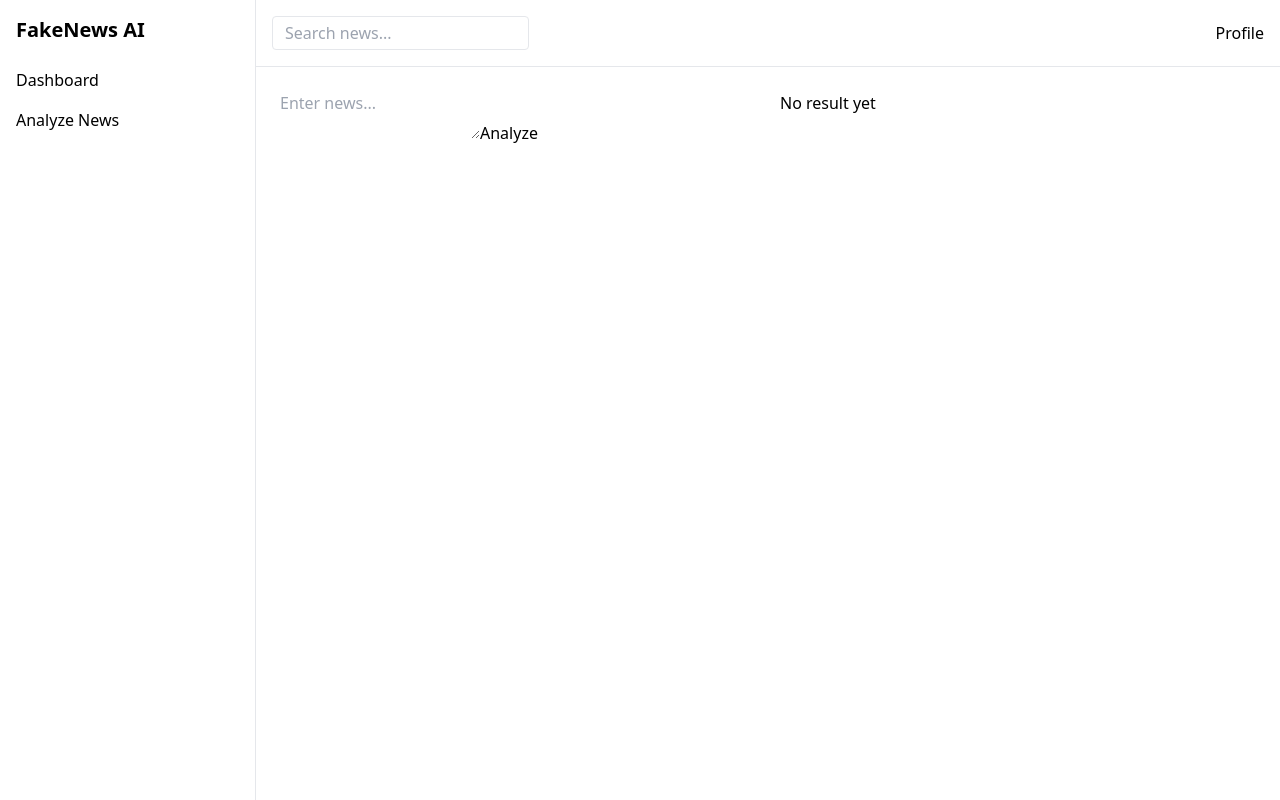
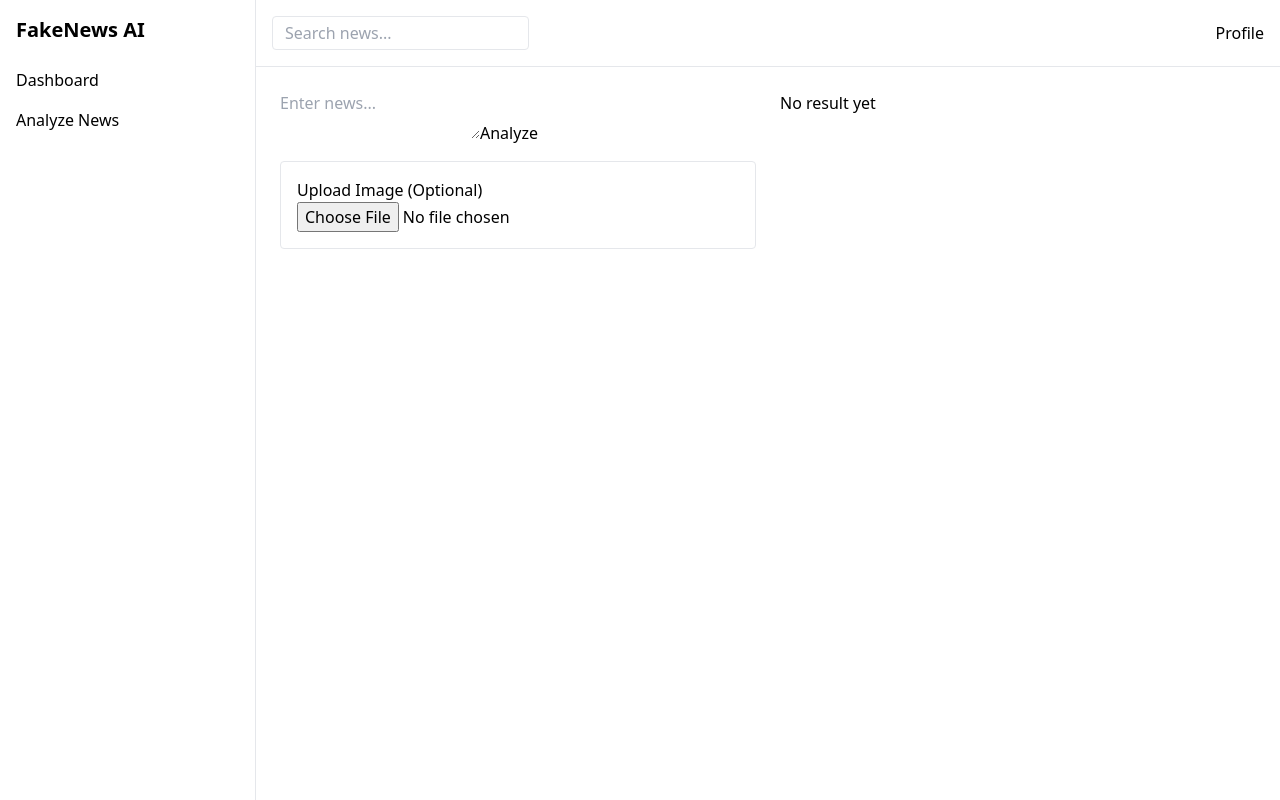
Before and after one commit to azkaZubish/fake-news-detection, a React (Vite) app: page /analyze in a window 1280 px wide. Built offline with nearby package versions, Linux system fonts and the light colour scheme.

Commit message:
Added a DashBoard Page

```diff
--- /dev/null
+++ b/src/components/common/Loader.jsx
@@ -0,0 +1,5 @@
+const Loader = () => {
+  return <p>Loading...</p>;
+};
+
+export default Loader;
--- a/src/pages/AnalyzeNews.jsx
+++ b/src/pages/AnalyzeNews.jsx
@@ -3,6 +3,7 @@ import useFakeDetection from "../hooks/useFakeDetection";
 import TextInputBox from "../components/analyzer/TextInputBox";
 import AnimatedMeter from "../components/analyzer/AnimatedMeter";
 import AnalysisPanel from "../components/analyzer/AnalysisPanel";
+import ImageUploadBox from "../components/analyzer/ImageUploadBox";
 
 const AnalyzeNews = () => {
   const [text, setText] = useState("");
@@ -11,14 +12,16 @@ const AnalyzeNews = () => {
   return (
     <div className="grid grid-cols-2 gap-6">
 
-      {/* LEFT */}
-      <TextInputBox
-        value={text}
-        setValue={setText}
-        onAnalyze={() => detectNews(text)}
-      />
+      <div className="space-y-4">
+        <TextInputBox
+          value={text}
+          setValue={setText}
+          onAnalyze={() => detectNews(text)}
+        />
 
-      {/* RIGHT */}
+        <ImageUploadBox onUpload={(file) => console.log(file)} />
+      </div>
+
       <div className="space-y-4">
         <AnimatedMeter result={result} loading={loading} />
         <AnalysisPanel result={result} />
--- /dev/null
+++ b/src/pages/DashBoard.jsx
@@ -0,0 +1,13 @@
+import TrendingNews from "../components/dashboard/TrendingNews";
+import DetectionHistory from "../components/dashboard/DetectionHistory";
+
+const Dashboard = () => {
+  return (
+    <div className="space-y-6">
+      <TrendingNews />
+      <DetectionHistory />
+    </div>
+  );
+};
+
+export default Dashboard;
```
